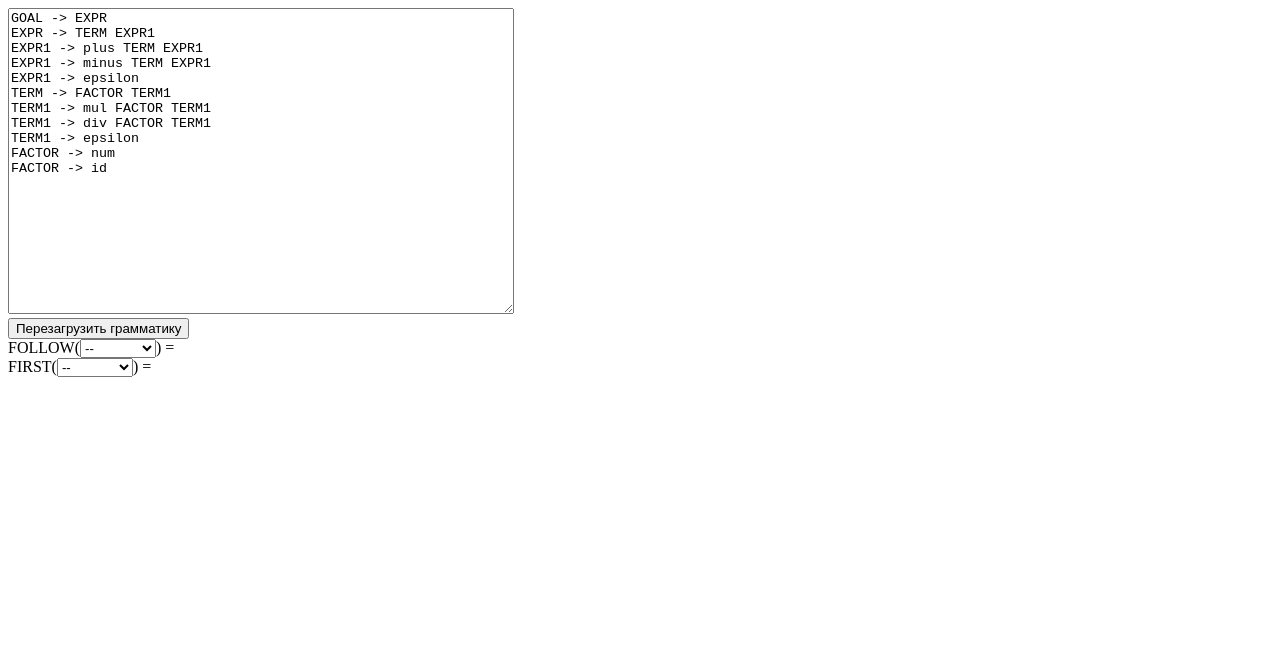
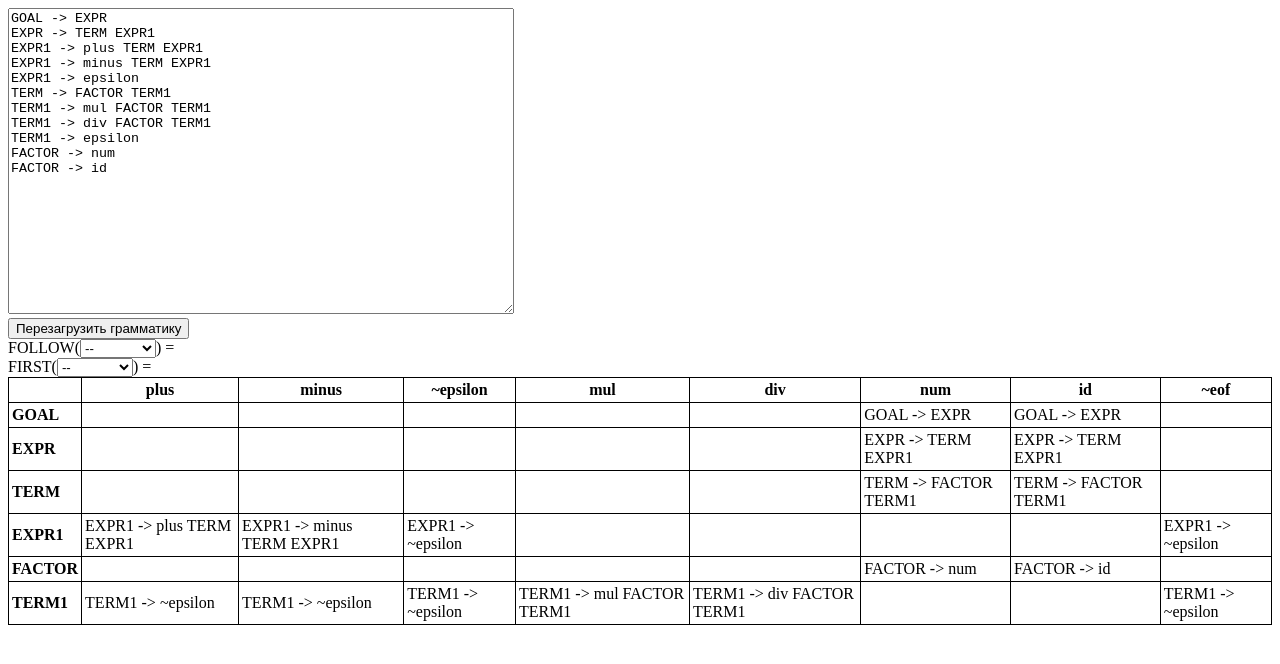
Before and after one commit to Niades/ll1, a plain HTML site: page index.html in a window 1280 px wide. Drawn offline with Linux system fonts and the light colour scheme.

Commit message:
Implemented table rendering

```diff
--- a/index.html
+++ b/index.html
@@ -3,6 +3,7 @@
 	<head>
 		<meta charset="utf-8">
 		<title>Grammar helper</title>
+		<link rel="stylesheet" href="main.css">
 	</head>
 	<body>
 		<textarea style="width: 500px; height: 300px;">
@@ -27,6 +28,10 @@ FACTOR -> id
 				FIRST(<select class="first-select"></select>) = <span class="first-result"></span>
 			</div>
 		</div>
+		<div>
+			<table class="parse-table">
+			</table>
+		</div>
 	</body>
 	<script type="text/javascript" src="lib/lodash.min.js"></script>
 	<script type="text/javascript" src="lib/jquery-2.1.4.min.js"></script>
--- a/main.css
+++ b/main.css
@@ -0,0 +1,9 @@
+.parse-table td,
+.parse-table th {
+	border: 1px solid #000;
+	padding: 3px;
+}
+
+.parse-table {
+	border-collapse: collapse;
+}
--- a/main.js
+++ b/main.js
@@ -3,6 +3,7 @@
 	var g;
 	function parseGrammar() {
 		function except(msg) {
+			alert('Error! ' + msg);
 			throw new Error(msg);
 		}
 		var analyzer = new LexicalAnalyzer(document.querySelector('textarea').value);
@@ -62,6 +63,29 @@
 		_.each(all, function(symbol) {
 			$followSelect.append('<option value="' + symbol.name + '">' + symbol.name + '</option>');
 		});
+		var terms = g.getAllTs();
+		var nterms = g.getAllNTs();
+		var table = g.getTable();
+		console.log(table);
+		var $table = $('.parse-table');
+		var tableHtml = '<tr><th></th>'
+		_.each(terms, function(t) {
+			tableHtml += '<th>' + t.name + '</th>';
+		});
+		tableHtml += '</tr>';
+		_.each(nterms, function(nt) {
+			tableHtml += '<tr>';
+			tableHtml += '<td><b>' + nt.name + '</b></td>';
+			_.each(terms, function(t) {
+				var production = table[nt.name][t.name];
+				tableHtml += '<td>';
+				if(production) {
+					tableHtml += production.toString();
+				}
+				tableHtml += '</td>';
+			});
+		});
+		$table.html(tableHtml);
 	}
 
 	function attachDomEventHandlers() {
```
